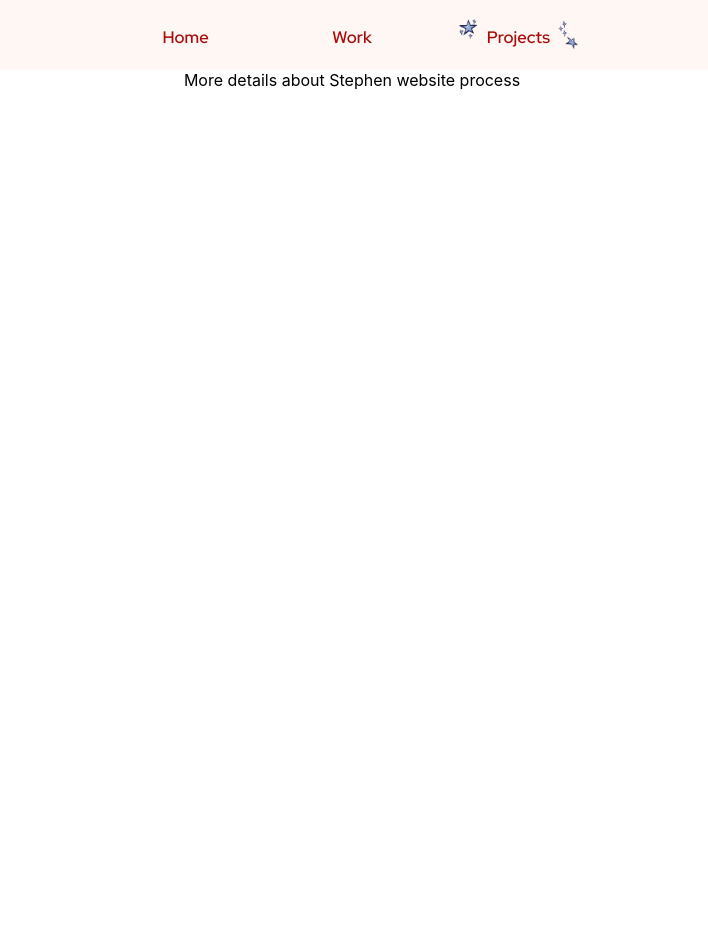
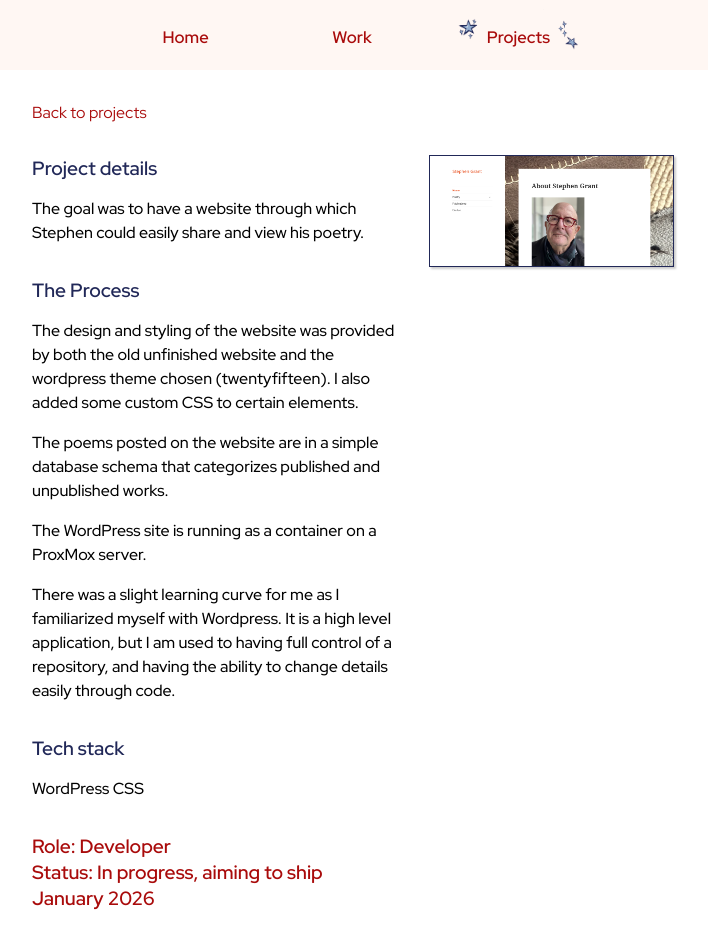
Before and after one commit to ItsGoldeneyes/amy-cachero, a React (Create React App) app: page /projects/stephen-website in a window 1280 px wide. Shown: the whole page, without its empty margins (288-996 px from the left). Before the commit the page ends 800 px from the top, so only its background shows below. Built offline with nearby package versions, Linux system fonts and the light colour scheme; a web font is replaced by a local one.

Commit message:
stephen website

```diff
--- a/src/pages/Projects.jsx
+++ b/src/pages/Projects.jsx
@@ -33,7 +33,7 @@ export default function Projects() {
         </div>
         <div className={styles.projects_grid}>
           <div onClick={() => navigate('stephen-website')} className={styles.projects_grid_cell}>
-            <ProjectBox projectName={"Website for Stephen Grant"} projectDate={"January 2026"} projectImage={stephenSC} techStack={"Wordpress, CSS"}/>
+            <ProjectBox projectName={"Website for Stephen Grant"} projectDate={"January 2026"} projectImage={stephenSC} techStack={"WordPress, CSS"}/>
           </div>
           <div onClick={() => navigate('theo-website')} className={styles.projects_grid_cell}>
             <ProjectBox projectName={"Website for Theo Heras"} projectDate={"October 2023"} projectImage={theoSC} techStack={"React, HTML, CSS, JavaScript"}/>
--- a/src/pages/StephenGrant.jsx
+++ b/src/pages/StephenGrant.jsx
@@ -1,5 +1,6 @@
 
 
+import { useNavigate } from "react-router-dom";
 import styles_global from "../styles/App.module.css";
 import styles from "../styles/Projects.module.css";
 
@@ -14,6 +15,8 @@ export default function StephenGrant() {
     window.scrollTo(0, 0);
   }, []);
 
+  const navigate = useNavigate();
+
   return (
     <m.div
       initial={{ opacity: 0 }}
@@ -22,9 +25,74 @@ export default function StephenGrant() {
       exit={{ opacity: 0 }}
       className={styles_global.page_container}
     >
-      <div>
-        More details about Stephen website process
+      <div onClick={() => navigate('/projects')} className={styles.return_to_projects}>
+        Back to projects
       </div>
+      <div className={styles.project_container}>
+        <div className={styles.project_text}>
+          {
+            /*
+            <a href="https://theoheras.com/" target="_blank" rel="noreferrer" className={styles.view_project}>
+            VIEW WEBSITE
+          </a>
+            */
+          }
+
+          <div>
+            <div className={styles.project_titles}>
+              Project details
+            </div>
+            <div className={styles.project_content}>
+              <div>
+                The goal was to have a website through which Stephen could easily share and view his poetry.
+              </div>
+            </div>
+          </div>
+          <div>
+            <div className={styles.project_titles}>
+              The Process
+            </div>
+            <div className={styles.project_content}>
+              <div>
+                The design and styling of the website was provided by both the old unfinished website and
+                the wordpress theme chosen (twentyfifteen). I also added some custom CSS to certain elements.
+              </div>
+              <div>
+                The poems posted on the website are in a simple database schema that categorizes published and
+                unpublished works.
+              </div>
+              <div>
+                The WordPress site is running as a container on a ProxMox server.
+              </div>
+              <div>
+                There was a slight learning curve for me as I familiarized myself with Wordpress. It is a
+                high level application, but I am used to having full control of a repository, and having
+                the ability to change details easily through code.
+              </div>
+            </div>
+          </div>
+          <div>
+            <div className={styles.project_titles}>
+              Tech stack
+            </div>
+            <div className={styles.project_content}>
+              WordPress CSS
+            </div>
+          </div>
+          <div className={styles.role_and_status}>
+            <div>
+              Role: Developer
+            </div>
+            <div>
+              Status: In progress, aiming to ship January 2026
+            </div>
+          </div>
+        </div>
+        <div className={styles.project_screenshot_column}>
+          <img className={styles.project_screenshot} src={stephenSc}></img>
+        </div>
+      </div>
+
     </m.div>
   );
 }
--- a/src/pages/TheoHeras.jsx
+++ b/src/pages/TheoHeras.jsx
@@ -75,7 +75,7 @@ export default function TheoHeras() {
               Role: Designer and developer
             </div>
             <div>
-              Status: Officially shopped October 9, 2023
+              Status: Officially shipped October 9, 2023
             </div>
           </div>
         </div>
```
